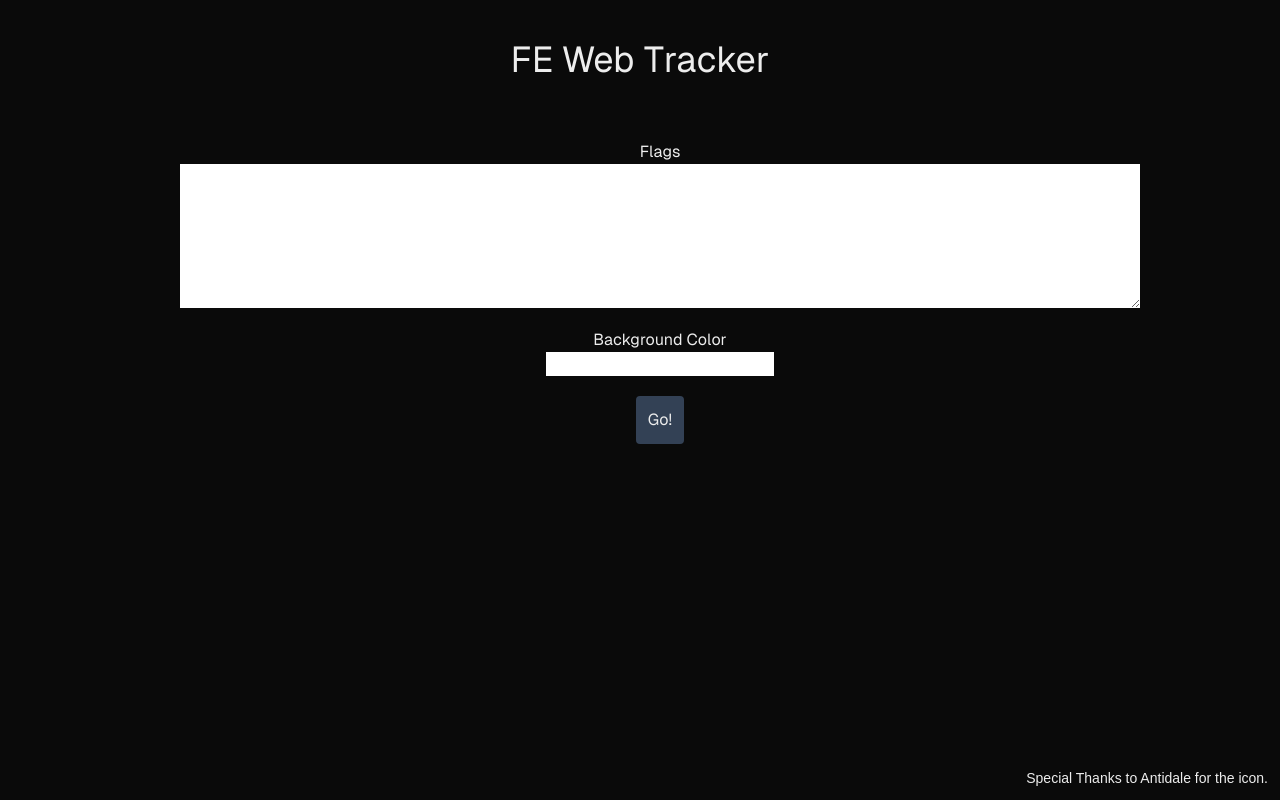
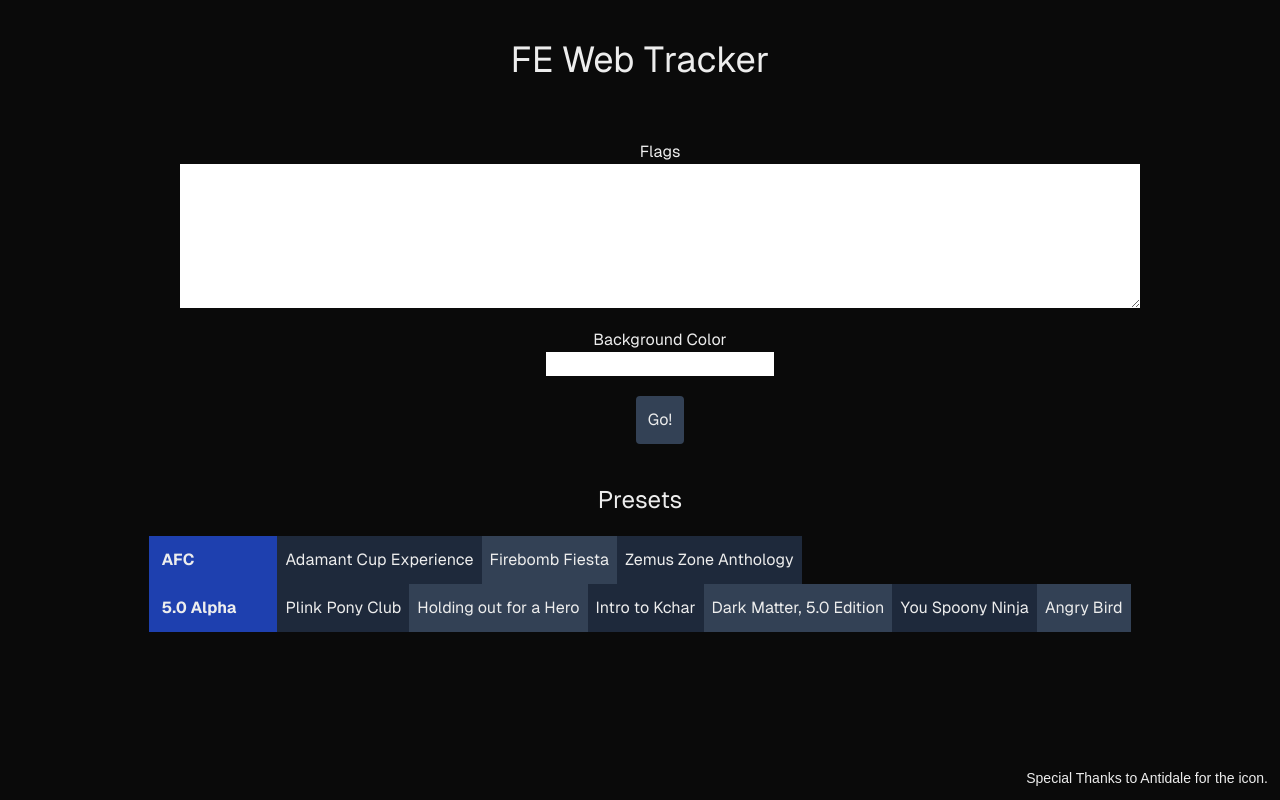
Before and after one commit to Fleury14/fe-tracker-2, a Next.js app: page / in a window 1280 px wide. Built offline with nearby package versions, Linux system fonts and the light colour scheme.

Commit message:
feat(entry form): include presets

```diff
--- a/src/app/lib/interfaces.ts
+++ b/src/app/lib/interfaces.ts
@@ -116,5 +116,14 @@ interface TimerState {
     isActive: boolean;
 }
 
+interface Preset {
+    title: string;
+    flags: string;
+}
 
-export type { KeyItems, Boss, TObjective, FlagObject, Quest, Location, Character, KIObjectives, Kit, FlagBadge, TimerState, V5FlagObject, v5Requirement, v5QuestReward };
+interface PresetGroup {
+    groupTitle: string;
+    flags: Preset[];
+}
+
+export type { KeyItems, Boss, TObjective, FlagObject, Quest, Location, Character, KIObjectives, Kit, FlagBadge, TimerState, V5FlagObject, v5Requirement, v5QuestReward, Preset, PresetGroup };
--- /dev/null
+++ b/src/app/lib/presets.ts
@@ -0,0 +1,52 @@
+import { PresetGroup } from '@/app/lib/interfaces';
+
+const presets:PresetGroup[] = [
+    {
+        groupTitle: "AFC",
+        flags: [
+            {
+                title: "Adamant Cup Experience",
+                flags: "Omode:ki12/random:2,quest/random2:1,tough_quest/req:all/win:crystal Kmain/summon/moon/nofree:dwarf/unweighted Pkey Cstandard/nofree/restrict:cecil,fusoya/j:abilities/paladin/nekkie/party:4/treasure:free,unsafe Twildish Sprice:200/pricey:items/standard Bstandard/alt:gauntlet/whichbez Etoggle Glife/sylph/backrow -kit:better -smith:alt -fusoya:sequential_r -exp:objectivebonus25 -tweak:edwardheal"
+            },
+            {
+                title: "Firebomb Fiesta",
+                flags: "O1:quest_forge/2:quest_cavebahamut/3:quest_monsterking/4:quest_monsterqueen/5:quest_masamunealtar/random:3,tough_quest/req:6/win:game Kmain/miab:above/pink/nofree:package/force:magma Pnone Cstandard/nofree/distinct:7/start:not_tellah,not_fusoya/no:fusoya/restrict:cecil/j:abilities/nekkie/nodupes/hero Twildish/mintier:2/money Swild/always:damage_items/no:j Bstandard/nofree/unsafe/alt:gauntlet/whichburn/whichbez/woahdin Etoggle/noexp/nogp Gwarp/life/sylph/backrow -kit:dwarf -kit2:miab -kit3:basic -noadamants -nocursed -spoon -exp:kicheckbonus2 -tweak:edwardheal"
+            },
+            {
+                title: "Zemus Zone Anthology",
+                flags: "O1:quest_forge/req:all/win:crystal Kmain/moon/pink/nofree/unweighted/start:spoon Pkey Crelaxed/nofree/distinct:8/thrift:3/j:abilities/nodupes/hero Tsemipro/playable/junk Swildish/no:vampires,damage_items Bstandard/restrict:giant,package/whichburn/whichbez Etoggle Glife/sylph/backrow/64 -kit:freedom -noadamants -fusoya:maybe -exp:maxlevelbonus -tweak:edwardheal"
+            },
+        ]
+    },
+    {
+        groupTitle: "5.0 Alpha",
+        flags: [
+            {
+                title: "Plink Pony Club",
+                flags: "OArandom:4,tough_quest/do_2:spoon/do_4:superweapon OBrandom:4,char/do_2:ribbon/do_4:adamantarmor OC1:collect_boss13/random:4,boss/do_3:siren/do_5:cursedring ODgroup_a:all/group_b:all/group_c:all/do_2:crystal Kmain/summon/moon/miab:lst/char/nofree Pkey Cstandard/nofree/nogiant/distinct:8/start:any/j:abilities/nekkie/nodupes/hero Tpro/playable Sstandard/playable/no:sirens Bchaos/alt:gauntlet/chaosburn Etoggle Xobjbonus:5 Gwarp/life/sylph/backrow Qfastrom/msgspeedfix -kit:better -noadamants -nocursed -smith:alt,playable"
+            },
+            {
+                title: "Holding out for a Hero",
+                flags: "OA1:collect_ki8/do_all:cecil OB1:collect_ki9/do_all:crystalsword OC1:collect_ki10/do_all:crystal Kmain/summon/moon/miab:above/char/forge/nofree Pkey Cstandard/no:cecil,fusoya/j:abilities/nekkie/party:4/permajoin/wishes Tstandard Sstandard Bchaos/alt:gauntlet/chaosburn Etoggle Xobjbonus:10 Gwarp/life/backrow Qfastrom/msgspeedfix -kit:freedom -kit2:miab -noadamants -nocursed -spoon -vanilla:agility"
+            },
+            {
+                title: "Intro to Kchar",
+                flags: "OA1:collect_ki10/2:quest_forge/do_all:crystal Kmain/miab:above/char Pkey Cstandard/nofree/start:edge/j:abilities Twildish Sstandard Bstandard/alt:gauntlet/whyburn Etoggle Glife/sylph/backrow Qmsgspeedfix -kit:better -spoon -smith:super"
+            },
+            {
+                title: "Dark Matter, 5.0 Edition",
+                flags: "Omode_dkmatter:quests/win:crystal OA1:collect_dkmatter20/do_all:superweapon Kmain/summon/miab:above/char/nofree Pkey Cstandard/nofree/distinct:8/j:abilities/nodupes/hero Tpro/playable Sstandard Bchaos/alt:gauntlet/chaosburn Etoggle Xnokeybonus/objbonus:10 Gwarp/life/sylph/backrow Qfastrom/msgspeedfix -kit:better -kit2:freedom -noadamants -spoon -smith:alt,playable"
+            },
+            {
+                title: "You Spoony Ninja",
+                flags: "OA1:quest_monsterqueen/2:quest_monsterking/3:quest_murasamealtar/4:quest_crystalaltar/5:quest_whitealtar/6:quest_ribbonaltar/7:quest_masamunealtar/8:quest_baronbasement/random:3,quest/do_1:spoon/do_2:spoon/do_3:spoon/do_4:spoon/do_5:spoon/do_6:spoon/do_7:spoon/do_8:spoon/do_9:spoon/do_10:spoon/do_all:spoon OB1:quest_forge/2:quest_tradepan/3:quest_sealedcave/4:quest_tradepink/do_1:spoon/do_2:spoon/do_3:crystal Kmain/summon/moon Pkey Crelaxed/nofree/distinct:7/start:edge/j:abilities/nekkie Tpro/playable/sparse:70/miabs:standard Sstandard Bchaos/chaosburn Etoggle Xnoboost/nokeybonus/objbonus:10 Glife/sylph/backrow Qfastrom/msgspeedfix -kit:better -kit2:meme -kit3:money -noadamants -smith:alt"
+            },
+            {
+                title: "Angry Bird",
+                flags: "OA1:quest_monsterqueen/2:quest_monsterking/3:quest_murasamealtar/4:quest_crystalaltar/5:quest_whitealtar/6:quest_ribbonaltar/7:quest_masamunealtar/8:quest_baronbasement/random:3,quest/do_1:spoon/do_2:spoon/do_3:spoon/do_4:spoon/do_5:spoon/do_6:spoon/do_7:spoon/do_8:spoon/do_9:spoon/do_10:spoon/do_all:spoon OB1:quest_forge/2:quest_tradepan/3:quest_sealedcave/4:quest_tradepink/do_1:spoon/do_2:spoon/do_3:crystal Kmain/summon/moon Pkey Crelaxed/nofree/distinct:7/start:edge/j:abilities/nekkie Tpro/playable/sparse:70/miabs:standard Sstandard Bchaos/chaosburn Etoggle Xnoboost/nokeybonus/objbonus:10 Glife/sylph/backrow Qfastrom/msgspeedfix -kit:better -kit2:meme -kit3:money -noadamants -smith:alt"
+            },
+        ]
+    }
+]
+
+export default presets;
--- a/src/app/ui/entry-form.tsx
+++ b/src/app/ui/entry-form.tsx
@@ -1,15 +1,24 @@
+'use client';
+
 import { entrySubmit } from "@/app/lib/actions";
+import presets from '@/app/lib/presets';
+import { useState } from "react";
 
 export default function Form() {
 
+  const [flags, setFlags] = useState("")
+
 
   return (
+    <>
       <form action={entrySubmit} className="w-full">
         <div className="flex flex-col m-5 w-full items-center">
           <label htmlFor="flags">Flags</label>
           <textarea
             id="flags"
             name="flags"
+            value={flags}
+            onChange={(e => setFlags(e.target.value))}
             rows={6}
             className="min-w-96 w-3/4 text-slate-950"
           ></textarea>
@@ -26,5 +35,30 @@ export default function Form() {
           <button type="submit" className="bg-slate-700 p-3 rounded hover:bg-slate-600">Go!</button>
         </div>
       </form>
+      <div className="flex flex-col">
+        <h2 className="text-center text-2xl text-bold m-5">Presets</h2>
+        {presets.map(group => {
+          return (
+            <div className="flex"  key={`preset-group-${group.groupTitle}`}>
+              <div className="bg-blue-800 w-32 p-3">
+                <p className="font-bold">{group.groupTitle}</p>
+              </div>
+
+              {group.flags.map((preset, index) => {
+                return (
+                  <button
+                    key={`preset-${group.groupTitle}-${preset.title}`}
+                    onClick={() => setFlags(preset.flags)}
+                    className={`bg-slate-${index % 2 > 0 ? "700" : "800"} p-2 hover:bg-slate-400`}
+                  >
+                    {preset.title}
+                  </button>
+                );
+              })}
+            </div>
+          );
+        })}
+      </div>
+    </>
   )
 }
```
Lines whose indentation alone changed are shown as unchanged.
